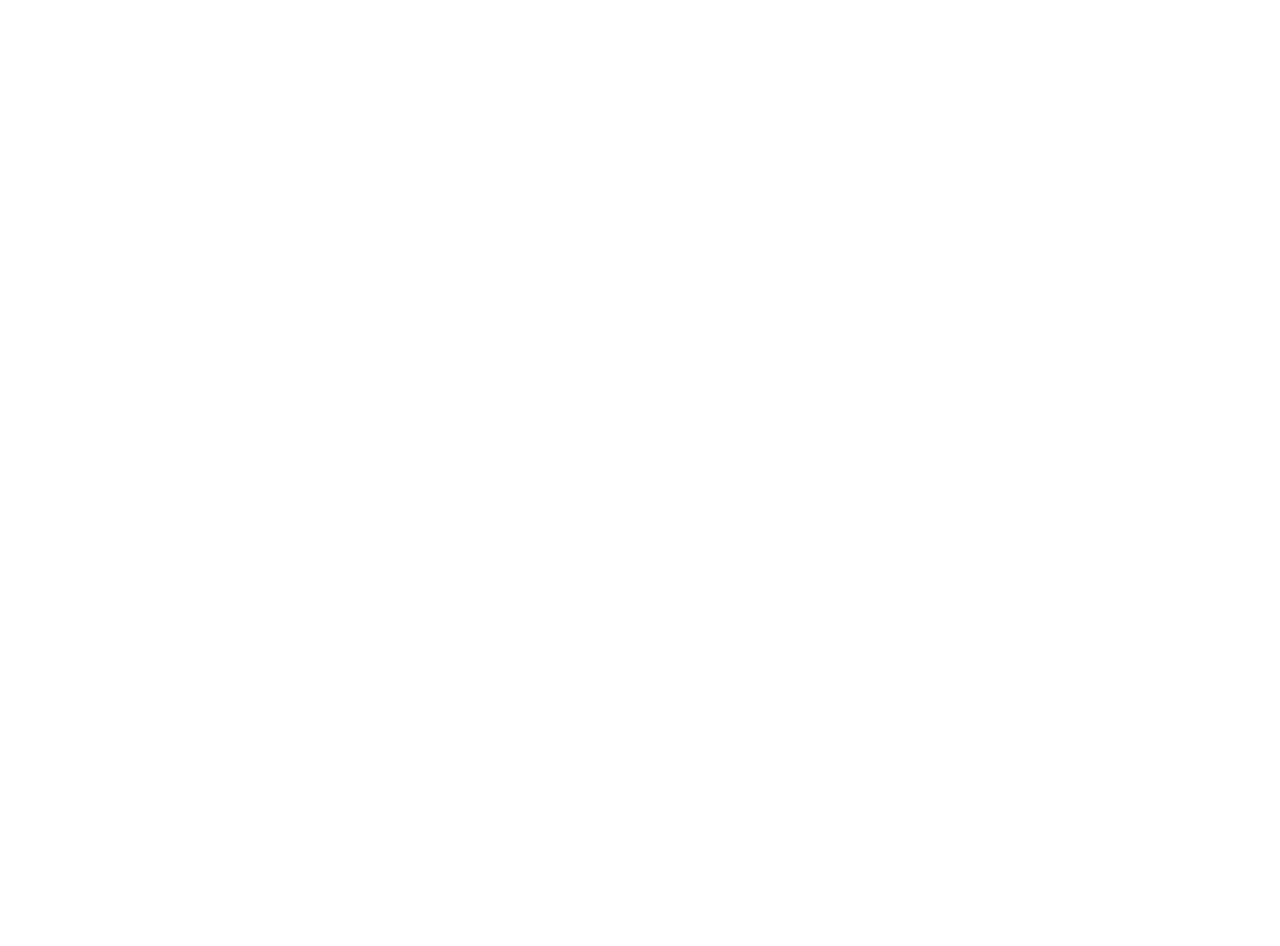
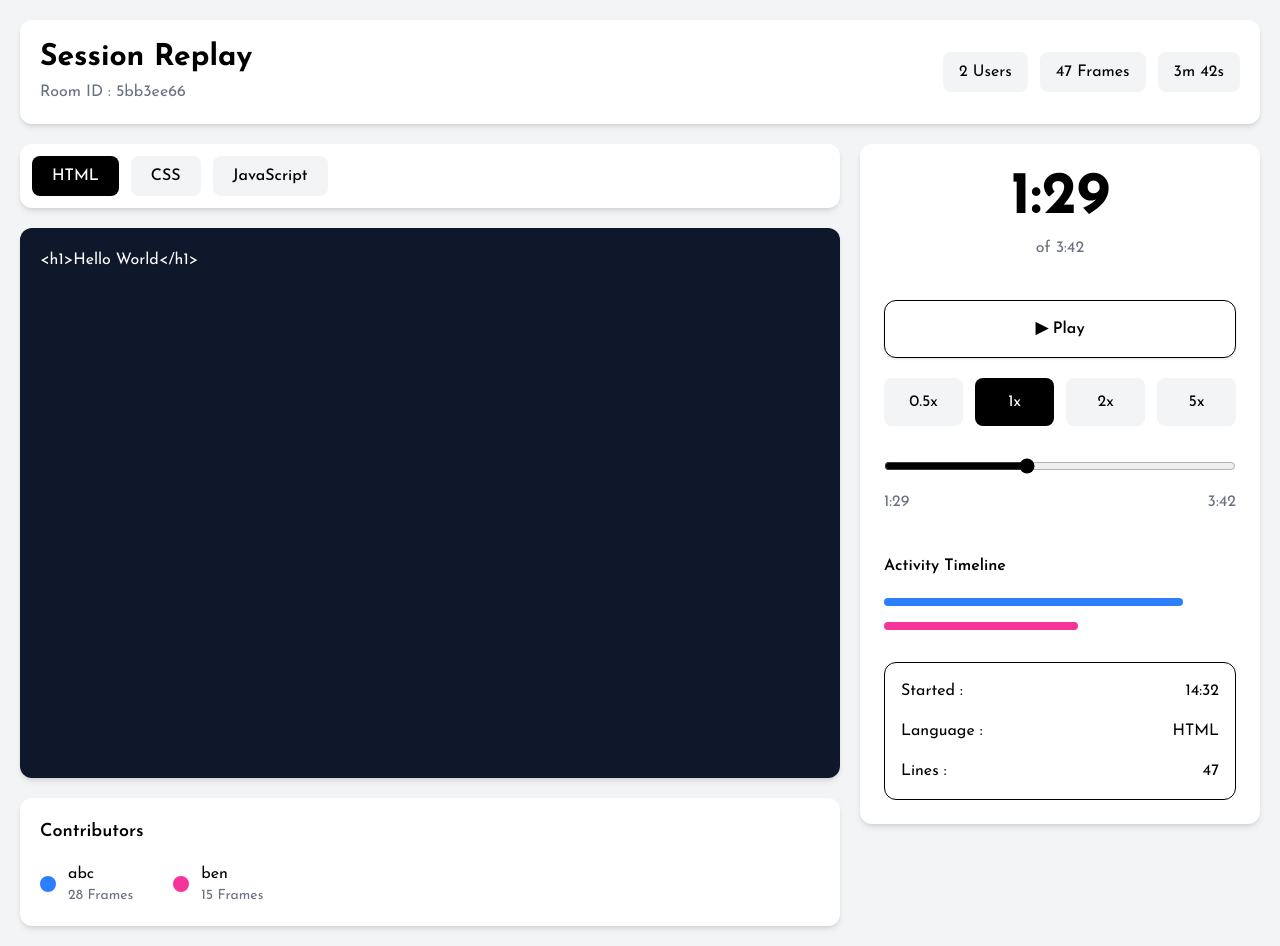
Before and after one commit to sourav-vs/code-sync-frontend, a React (Vite) app: page /session-replay/1 in a window 1280 px wide. Before the commit this address had no page. Before the commit the page ends 800 px from the top, so only its background shows below. Built offline with nearby package versions, Linux system fonts and the light colour scheme; a web font is replaced by a local one.

Commit message:
new session replayer implementing

```diff
--- a/src/App.jsx
+++ b/src/App.jsx
@@ -6,7 +6,7 @@ import WorkSpace from './pages/WorkSpace'
 import Auth from './pages/Auth'
 import { ToastContainer } from "react-toastify";
 import "react-toastify/dist/ReactToastify.css";
-
+import SessionReplay from './pages/SessionReplay'
 
 function App() {
 
@@ -16,6 +16,7 @@ function App() {
         <Route path='/' element={<Home />} />
         <Route path='/workspace/:roomId' element={<WorkSpace />} />
         <Route path='/auth' element={<Auth />} />
+        <Route path='/session-replay/:roomId' element={<SessionReplay/>}/>
       </Routes>
        <ToastContainer
         position="top-right"
--- /dev/null
+++ b/src/pages/SessionReplay.jsx
@@ -0,0 +1,292 @@
+import React, { useState } from "react";
+
+function SessionReplay() {
+
+  const [activeTab, setActiveTab] = useState("html")
+
+  const [isPlaying, setIsPlaying] = useState(false)
+  const [playbackSpeed, setPlaybackSpeed] = useState(1)
+  const [currentTime, setCurrentTime] = useState(89)
+  const totalDuration = 222
+  return (
+    <div className="bg-gray-100 min-h-screen p-5">
+
+      {/* Header */}
+      <div className="bg-white rounded-xl shadow-md p-5 flex justify-between items-center mb-5">
+
+        <div>
+          <h1 className="text-3xl font-bold">
+            Session Replay
+          </h1>
+
+          <p className="text-gray-500 mt-1">
+            Room ID : 5bb3ee66
+          </p>
+        </div>
+
+        <div className="flex gap-3">
+
+          <div className="bg-gray-100 px-4 py-2 rounded-lg">
+            2 Users
+          </div>
+
+          <div className="bg-gray-100 px-4 py-2 rounded-lg">
+            47 Frames
+          </div>
+
+          <div className="bg-gray-100 px-4 py-2 rounded-lg">
+            3m 42s
+          </div>
+
+        </div>
+
+      </div>
+
+
+      {/* Main Grid */}
+      <div className="grid grid-cols-12 gap-5">
+
+        {/* Left Section */}
+        <div className="col-span-8">
+
+          {/* Tabs */}
+          <div className="bg-white rounded-xl shadow-md p-3 flex gap-3 mb-5">
+
+            <button
+              onClick={() => setActiveTab("html")}
+              className={`
+        px-5 py-2 rounded-lg font-medium transition
+        ${activeTab === "html"
+                  ? "bg-black text-white"
+                  : "bg-gray-100 hover:bg-gray-200"}
+        `}
+            >
+              HTML
+            </button>
+
+            <button
+              onClick={() => setActiveTab("css")}
+              className={`
+        px-5 py-2 rounded-lg font-medium transition
+        ${activeTab === "css"
+                  ? "bg-black text-white"
+                  : "bg-gray-100 hover:bg-gray-200"}
+        `}
+            >
+              CSS
+            </button>
+
+            <button
+              onClick={() => setActiveTab("js")}
+              className={`
+        px-5 py-2 rounded-lg font-medium transition
+        ${activeTab === "js"
+                  ? "bg-black text-white"
+                  : "bg-gray-100 hover:bg-gray-200"}
+        `}
+            >
+              JavaScript
+            </button>
+
+          </div>
+
+
+          {/* Code Viewer */}
+          <div className="bg-[#0f172a] rounded-xl shadow-md h-[550px] p-5">
+
+            <textarea
+              readOnly
+              value={`<h1>Hello World</h1>`}
+              className="w-full h-full bg-transparent outline-none resize-none text-white font-mono"
+            />
+
+          </div>
+
+
+          {/* Contributors */}
+          <div className="bg-white rounded-xl shadow-md mt-5 p-5">
+
+            <h2 className="font-semibold text-lg mb-4">
+              Contributors
+            </h2>
+
+            <div className="flex gap-10">
+
+              <div className="flex items-center gap-3">
+                <div className="w-4 h-4 rounded-full bg-blue-500"></div>
+
+                <div>
+                  <h3>abc</h3>
+                  <p className="text-gray-500 text-sm">
+                    28 Frames
+                  </p>
+                </div>
+              </div>
+
+
+              <div className="flex items-center gap-3">
+                <div className="w-4 h-4 rounded-full bg-pink-500"></div>
+
+                <div>
+                  <h3>ben</h3>
+                  <p className="text-gray-500 text-sm">
+                    15 Frames
+                  </p>
+                </div>
+              </div>
+
+            </div>
+
+          </div>
+
+        </div>
+
+
+        {/* Right Section */}
+        <div className="col-span-4">
+
+          <div className="bg-white rounded-xl shadow-md p-6">
+
+            {/* Time */}
+            <div className="text-center">
+
+              <h1 className="text-6xl font-bold">
+                1:29
+              </h1>
+
+              <p className="text-gray-500 mt-2">
+                of 3:42
+              </p>
+
+            </div>
+
+            {/* Placeholder for controls */}
+            <div className="mt-10">
+
+              {/* Play button */}
+              <button
+                className={`
+        w-full
+        py-4
+        rounded-xl
+        font-semibold
+        shadow
+        transition
+        ${isPlaying
+                    ? "bg-black text-white"
+                    : "bg-white border"
+                  }
+    `}
+                onClick={() => setIsPlaying(!isPlaying)}
+              >
+                {isPlaying ? "⏸ Pause" : "▶ Play"}
+              </button>
+
+
+              {/* Speed buttons */}
+              <div className="grid grid-cols-4 gap-3 mt-5">
+
+                {[0.5, 1, 2, 5].map((speed) => (
+
+                  <button
+                    key={speed}
+                    onClick={() => setPlaybackSpeed(speed)}
+                    className={`
+                py-3
+                rounded-lg
+                transition
+                ${playbackSpeed === speed
+                        ? "bg-black text-white"
+                        : "bg-gray-100"
+                      }
+            `}
+                  >
+                    {speed}x
+                  </button>
+
+                ))}
+
+              </div>
+
+
+              {/* Timeline */}
+              <div className="mt-8">
+
+                <input
+                  type="range"
+                  min="0"
+                  max={totalDuration}
+                  value={currentTime}
+                  className="w-full accent-black"
+                />
+
+                <div className="flex justify-between text-gray-500 mt-2">
+
+                  <span>
+                    {Math.floor(currentTime / 60)}:
+                    {(currentTime % 60).toString().padStart(2, "0")}
+                  </span>
+
+                  <span>
+                    {Math.floor(totalDuration / 60)}:
+                    {(totalDuration % 60).toString().padStart(2, "0")}
+                  </span>
+
+                </div>
+
+              </div>
+
+              <div className="mt-10">
+
+                <h2 className="font-semibold mb-5">
+                  Activity Timeline
+                </h2>
+
+                <div className="space-y-4">
+
+                  <div>
+                    <div className="h-2 bg-blue-500 rounded-full w-[85%]"></div>
+                  </div>
+
+                  <div>
+                    <div className="h-2 bg-pink-500 rounded-full w-[55%]"></div>
+                  </div>
+
+                </div>
+
+              </div>
+
+            </div>
+
+
+            {/* Session Info */}
+            <div className="border rounded-xl p-4 mt-8">
+
+              <div className="flex justify-between mb-4">
+                <span>Started :</span>
+                <span>14:32</span>
+              </div>
+
+              <div className="flex justify-between mb-4">
+                <span>Language :</span>
+                <span>HTML</span>
+              </div>
+
+              <div className="flex justify-between">
+                <span>Lines :</span>
+                <span>47</span>
+              </div>
+
+            </div>
+
+          </div>
+
+        </div>
+
+      </div>
+
+    </div>
+  );
+}
+
+export default SessionReplay;
--- a/src/pages/WorkSpace.jsx
+++ b/src/pages/WorkSpace.jsx
@@ -6,12 +6,13 @@ import { IoIosSave } from "react-icons/io";
 import { io } from "socket.io-client"
 import { useEffect } from 'react';
 import { baseUrl } from '../services/BaseURL';
-import { useLocation, useNavigate, useParams } from 'react-router-dom';
+import { Link, useLocation, useNavigate, useParams } from 'react-router-dom';
 import { useRef } from "react"
 import Chat from '../components/chat';
 import { Bounce, toast, ToastContainer } from 'react-toastify';
 import { getRoomCodeAPI, saveRoomCodeAPI } from '../services/allAPI';
 import AIAssistant from '../components/AIAssistant';
+
 
 function WorkSpace() {
   const [activeTab, setActiveTab] = useState("html")
@@ -47,10 +48,27 @@ function WorkSpace() {
   }
 
   const socketRef = useRef()
+  const hasChangedRef = useRef(false)
+
+  const htmlRef = useRef("")
+  const cssRef = useRef("")
+  const jsRef = useRef("")
 
   const { roomId } = useParams()
 
   console.log(roomId)
+
+  useEffect(() => {
+    htmlRef.current = html
+  }, [html])
+
+  useEffect(() => {
+    cssRef.current = css
+  }, [css])
+
+  useEffect(() => {
+    jsRef.current = js
+  }, [js])
 
   useEffect(() => {
 
@@ -60,6 +78,8 @@ function WorkSpace() {
 
     socketRef.current.on("connect", () => {
 
+      console.log("TEST FRAME EMITTED")
+
       console.log("socket connected")
       socketRef.current.emit("join-room", {
         roomId,
@@ -67,6 +87,7 @@ function WorkSpace() {
       })
 
     })
+
 
     // joined user
     socketRef.current.on("user-joined", (data) => {
@@ -171,6 +192,42 @@ function WorkSpace() {
     }, 2000)
     return () => clearTimeout(timer)
   }, [html, css, js, isLoaded])
+
+  useEffect(() => {
+
+    if (!isLoaded) return
+
+    const interval = setInterval(() => {
+
+      if (!hasChangedRef.current) return
+
+      const username = localStorage.getItem("username")
+
+      socketRef.current?.emit("save-frame", {
+
+        roomId,
+
+        userId: username,
+
+        username,
+
+        html: htmlRef.current,
+
+        css: cssRef.current,
+
+        js: jsRef.current
+
+      })
+
+      console.log("FRAME SAVED")
+
+      hasChangedRef.current = false
+
+    }, 5000)
+
+    return () => clearInterval(interval)
+
+  }, [roomId, isLoaded])
 
   const loadRoomCode = async () => {
     try {
@@ -305,6 +362,7 @@ function WorkSpace() {
                   setJs(value)
                 }
                 console.log("emitting code")
+                hasChangedRef.current = true
                 socketRef.current.emit("code-change", {
                   roomId,
                   html: updatedHtml,
@@ -340,6 +398,12 @@ function WorkSpace() {
             </div>
 
             <div className='flex items-center gap-3 text-gray-400'>
+              <button
+                onClick={() => navigate(`/session-replay/${roomId}`)}
+                className="rounded-lg"
+              >
+                ▶ Replay Session
+              </button>
               <TbReload onClick={runCode} className="cursor-pointer hover:text-black" />
               {/* <button onClick={saveCode}><IoIosSave className="cursor-pointer hover:text-black" /></button> */}
               <button className='me-2'
@@ -391,10 +455,10 @@ function WorkSpace() {
       overflow-hidden
       z-50
     ">
-                <AIAssistant onClose={() => setShowAI(false)} setHtml={setHtml} setCss={setCss} setJs={setJs} socketRef={socketRef} roomId={roomId} html={html} css={css} js={js} htmlCursor={htmlCursor} cssCursor={cssCursor} jsCursor={jsCursor} activeTab={activeTab}/>
+                <AIAssistant onClose={() => setShowAI(false)} setHtml={setHtml} setCss={setCss} setJs={setJs} socketRef={socketRef} roomId={roomId} html={html} css={css} js={js} htmlCursor={htmlCursor} cssCursor={cssCursor} jsCursor={jsCursor} activeTab={activeTab} />
               </div>
               <div className="md:hidden fixed bottom-0 left-0 right-0 h-[55vh] bg-white rounded-t-2xl shadow-2xl z-50">
-                <AIAssistant onClose={() => setShowAI(false)} setHtml={setHtml} setCss={setCss} setJs={setJs} socketRef={socketRef} roomId={roomId} html={html} css={css} js={js} htmlCursor={htmlCursor} cssCursor={cssCursor} jsCursor={jsCursor} activeTab={activeTab}/>
+                <AIAssistant onClose={() => setShowAI(false)} setHtml={setHtml} setCss={setCss} setJs={setJs} socketRef={socketRef} roomId={roomId} html={html} css={css} js={js} htmlCursor={htmlCursor} cssCursor={cssCursor} jsCursor={jsCursor} activeTab={activeTab} />
               </div>
             </>
           )
--- a/src/services/BaseURL.js
+++ b/src/services/BaseURL.js
@@ -1 +1,2 @@
-export const baseUrl='https://code-sync-backend-6g1g.onrender.com'
+// export const baseUrl='https://code-sync-backend-6g1g.onrender.com'
+export const baseUrl ='http://localhost:5000'
--- a/src/services/allAPI.js
+++ b/src/services/allAPI.js
@@ -26,3 +26,8 @@ export const getRoomCodeAPI = async (roomId) => {
 export const generateCodeAPI = async (reqBody) => {
     return await commonAPI("POST",`${baseUrl}/generate-code`,reqBody,{})
 }
+
+// get replay frames
+export const getReplayFramesAPI = async (roomId) => {
+    return await commonAPI("GET",`${baseUrl}/replay/${roomId}`,"",{})
+}
```
Also changed, not shown: src/components/Editor.jsx (deleted, +0 -9 lines), src/components/PlaybackSlider.jsx (added, +9 -0 lines), src/components/ReplayControls.jsx (added, +9 -0 lines), src/components/Timeline.jsx (added, +9 -0 lines).
